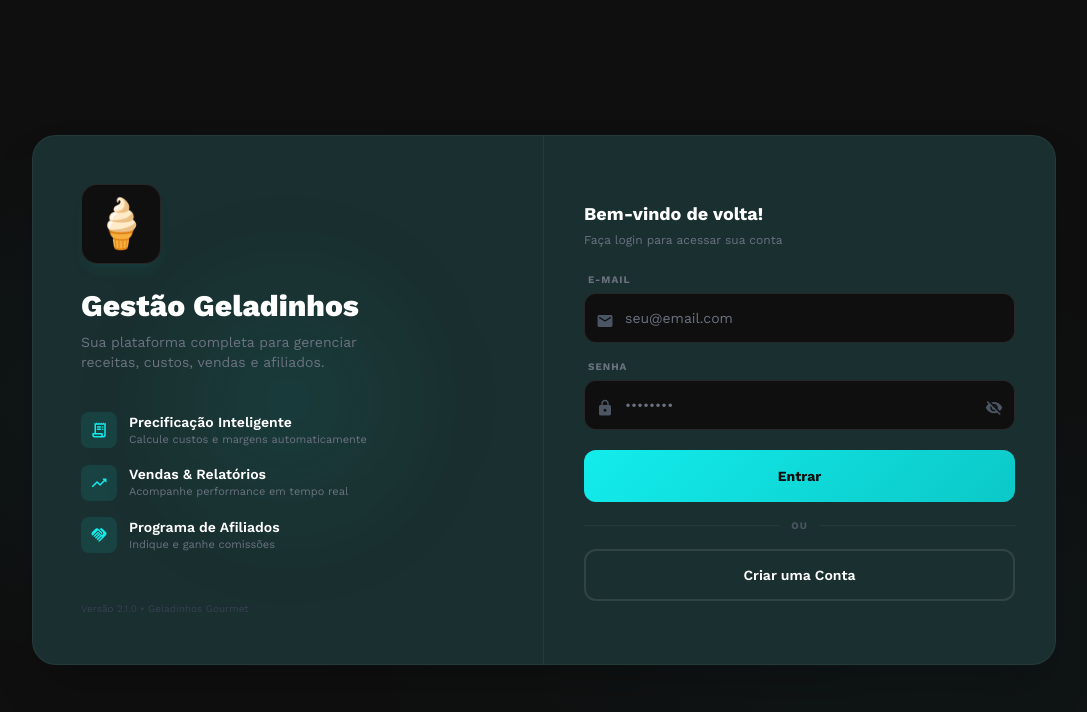
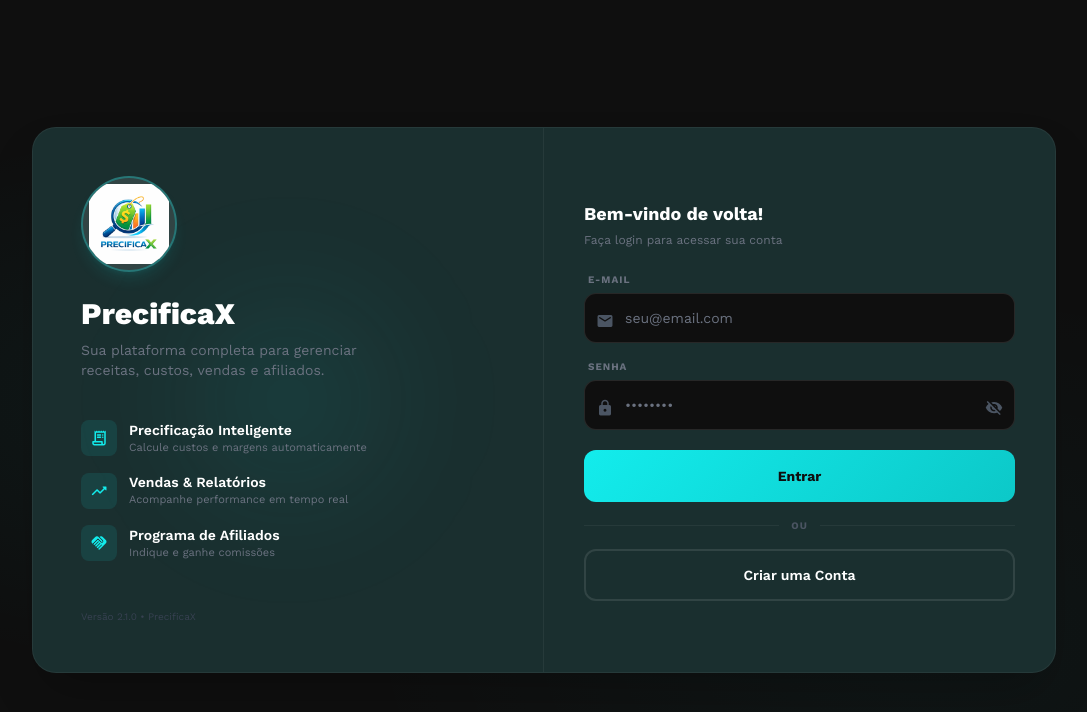
Before and after one commit to thiagoallvessml/Precificacao, a website built with Vite: page login.html in a window 1280 px wide. Shown: the whole page, without its empty margins (96-1183 px from the left). Built offline with nearby package versions, Linux system fonts and the light colour scheme; no server answers.

Commit message:
feat: update login page with PrecificaX branding and logo

```diff
--- a/login.html
+++ b/login.html
@@ -4,8 +4,8 @@
 <head>
     <meta charset="utf-8" />
     <meta content="width=device-width, initial-scale=1.0, maximum-scale=1.0, user-scalable=no" name="viewport" />
-    <title>Login - Gestão Geladinhos</title>
-    <meta name="description" content="Faça login para acessar sua conta de Gestão de Geladinhos Gourmet" />
+    <title>Login - PrecificaX</title>
+    <meta name="description" content="Faça login para acessar sua conta PrecificaX" />
     <script src="https://cdn.tailwindcss.com?plugins=forms"></script>
     <link href="https://fonts.googleapis.com/css2?family=Work+Sans:wght@300;400;500;600;700;800&display=swap"
         rel="stylesheet" />
@@ -170,11 +170,12 @@
                 <div class="relative z-10 w-full">
                     <!-- Logo -->
                     <div
-                        class="w-16 h-16 lg:w-20 lg:h-20 rounded-2xl bg-background-dark border border-white/10 flex items-center justify-center mb-6 shadow-lg shadow-primary/5 mx-auto lg:mx-0">
-                        <span class="text-4xl lg:text-5xl">🍦</span>
+                        class="w-20 h-20 lg:w-24 lg:h-24 rounded-full overflow-hidden bg-white/10 border-2 border-primary/30 flex items-center justify-center mb-6 shadow-lg shadow-primary/10 mx-auto lg:mx-0">
+                        <img src="assets/logo-precificax.png" alt="PrecificaX Logo"
+                            class="w-16 h-16 lg:w-20 lg:h-20 object-contain" />
                     </div>
 
-                    <h1 class="text-2xl lg:text-3xl font-extrabold text-white mb-2">Gestão Geladinhos</h1>
+                    <h1 class="text-2xl lg:text-3xl font-extrabold text-white mb-2">PrecificaX</h1>
                     <p class="text-sm text-gray-500 mb-8 lg:mb-10 max-w-xs mx-auto lg:mx-0">Sua plataforma completa para
                         gerenciar receitas, custos, vendas e afiliados.</p>
 
@@ -214,7 +215,7 @@
 
                     <!-- Footer on brand panel -->
                     <p class="text-[10px] text-gray-700 mt-8 lg:mt-12 hidden lg:block">
-                        Versão 2.1.0 • Geladinhos Gourmet
+                        Versão 2.1.0 • PrecificaX
                     </p>
                 </div>
             </div>
@@ -290,7 +291,7 @@
 
                 <!-- Mobile footer -->
                 <p class="text-center text-[10px] text-gray-700 mt-6 lg:hidden">
-                    Versão 2.1.0 • Geladinhos Gourmet
+                    Versão 2.1.0 • PrecificaX
                 </p>
             </div>
         </div>
```
